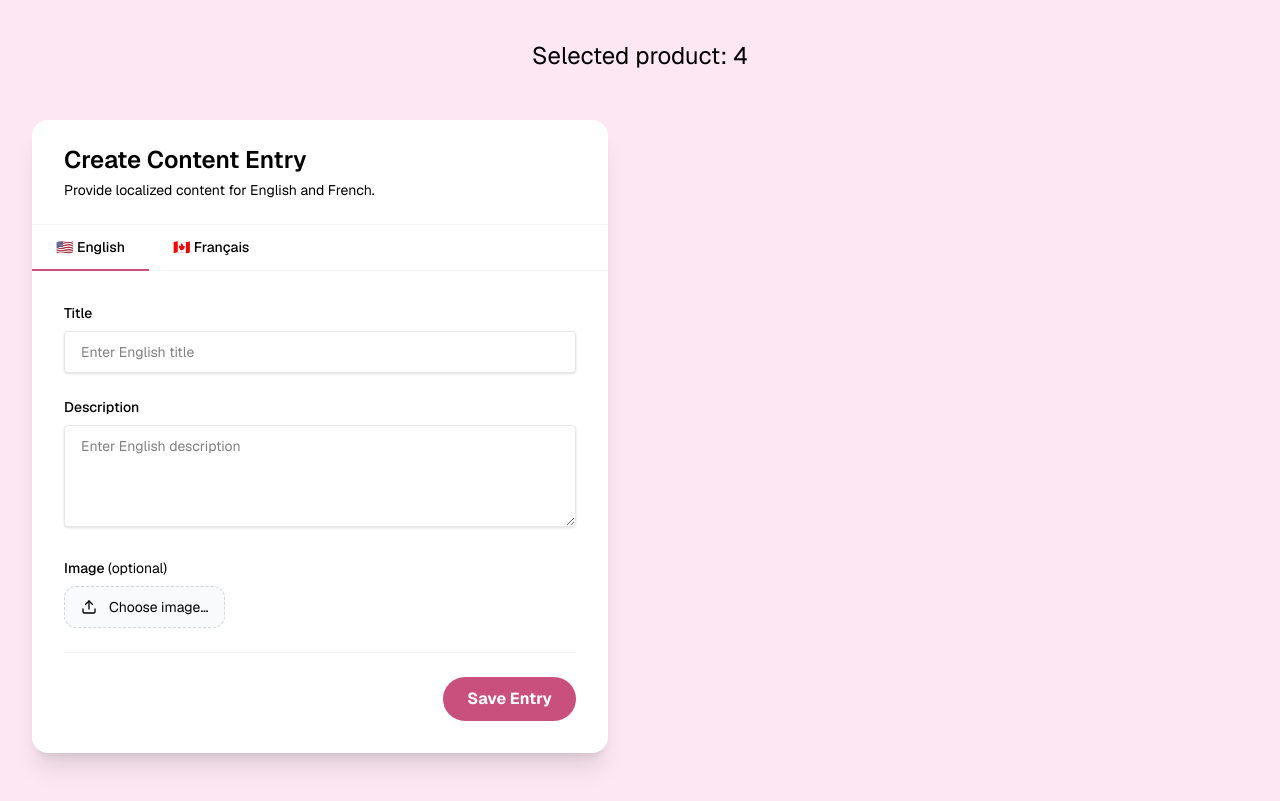
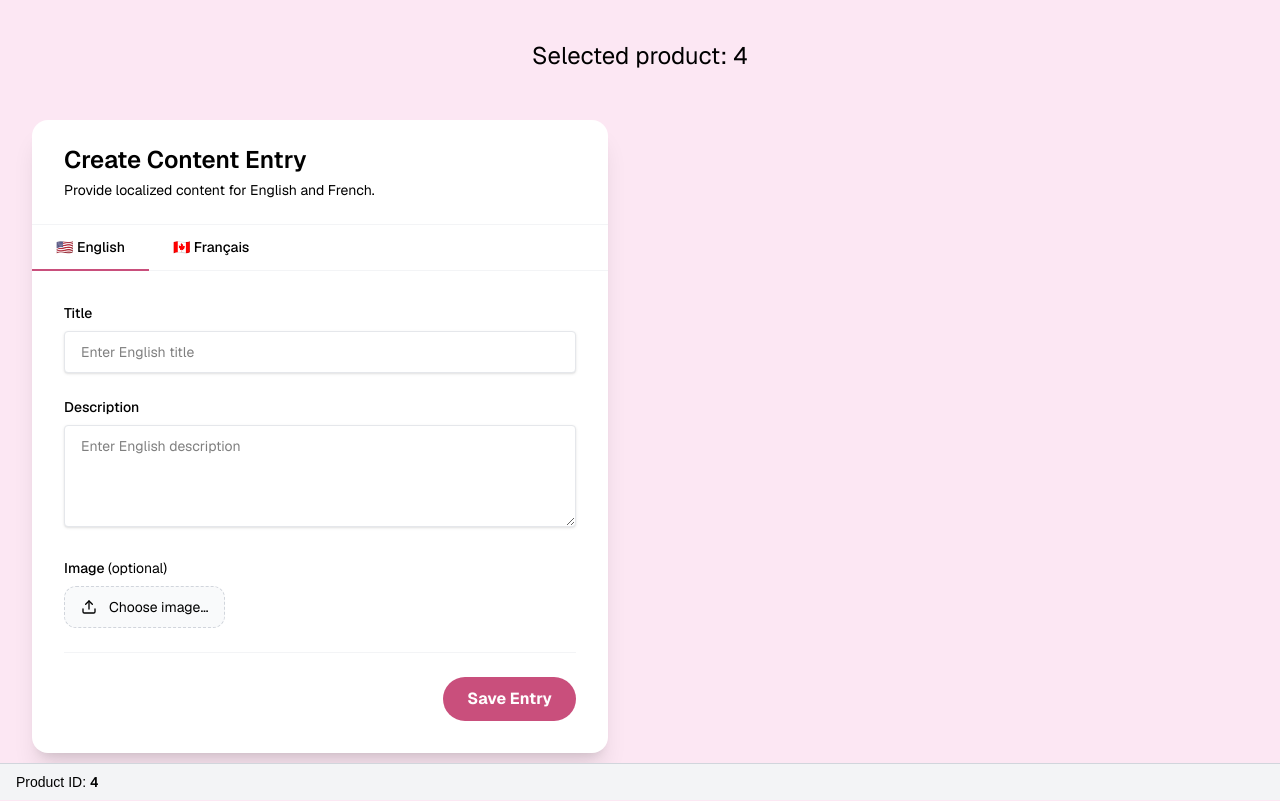
Before and after one commit to begarland/next-iframe-poc, a Next.js app: page / in a window 1280 px wide. Built offline with nearby package versions, Linux system fonts and the light colour scheme; no server answers.

Commit message:
add Footer component displaying current product ID

```diff
--- /dev/null
+++ b/src/app/components/Footer.tsx
@@ -0,0 +1,12 @@
+"use client";
+import { useProduct } from "../contexts/ProductContext";
+
+export const Footer = () => {
+  const { productId } = useProduct();
+
+  return (
+    <footer className="fixed bottom-0 left-0 w-full bg-gray-100 border-t border-gray-300 px-4 py-2 text-sm text-gray-600">
+      Product ID: <span className="font-mono font-semibold">{productId ?? "none"}</span>
+    </footer>
+  );
+};
--- a/src/app/layout.tsx
+++ b/src/app/layout.tsx
@@ -2,6 +2,7 @@
 import { Geist, Geist_Mono } from "next/font/google";
 import "./globals.css";
 import { ProductProvider } from "./contexts/ProductContext";
+import { Footer } from "./components/Footer";
 
 const geistSans = Geist({
   variable: "--font-geist-sans",
@@ -23,7 +24,10 @@ export default function RootLayout({
       <body
         className={`${geistSans.variable} ${geistMono.variable} antialiased`}
       >
-        <ProductProvider>{children}</ProductProvider>
+        <ProductProvider>
+          {children}
+          <Footer />
+        </ProductProvider>
       </body>
     </html>
   );
```
